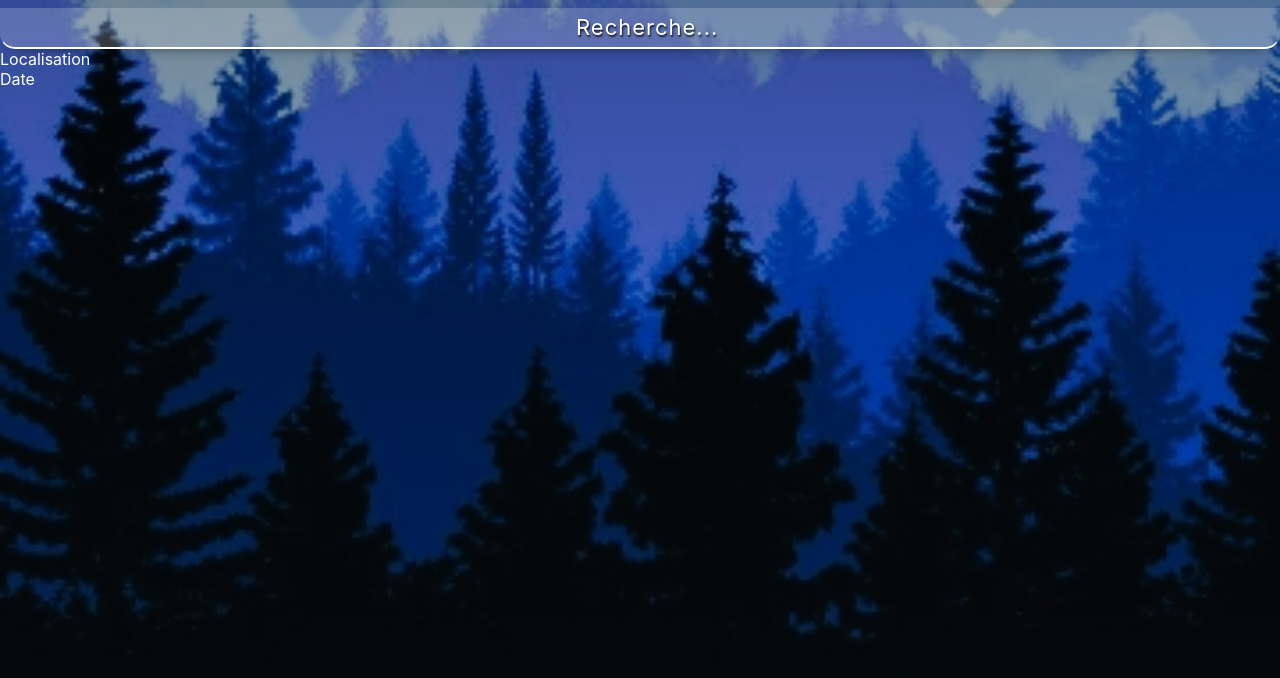
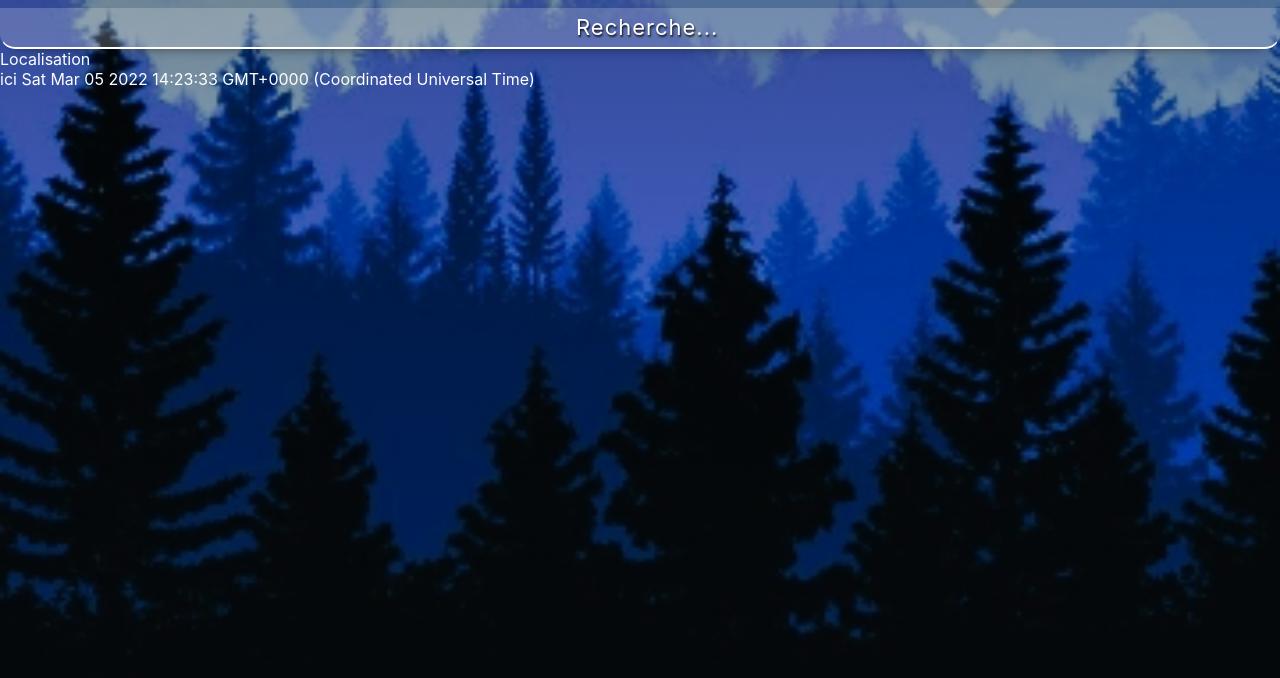
Before and after one commit to Anthonoir576/Projet-03_TypeScript, a React (Create React App) app: page / in a window 1280 px wide. Shown: the top 678 px of the page. Built offline with nearby package versions, Linux system fonts and the light colour scheme.

Commit message:
:FIX: Problème de typage classique sur tsx

```diff
--- a/src/Components/Location/Location.tsx
+++ b/src/Components/Location/Location.tsx
@@ -5,8 +5,11 @@ import React from 'react';
 
 const Location = () => {
 
+    const dateDay : string | number = `${new Date()}`;
 
-
+    const dateFonction = (dateDay: string | number) => {
+        return dateDay;
+    };
 
     return (
         <div className='location-container'>
@@ -14,7 +17,7 @@ const Location = () => {
                 Localisation
             </div>
             <div className="date">
-                Date
+            {` ici ${dateFonction(dateDay)}`}
             </div>
         </div>
     );
```
